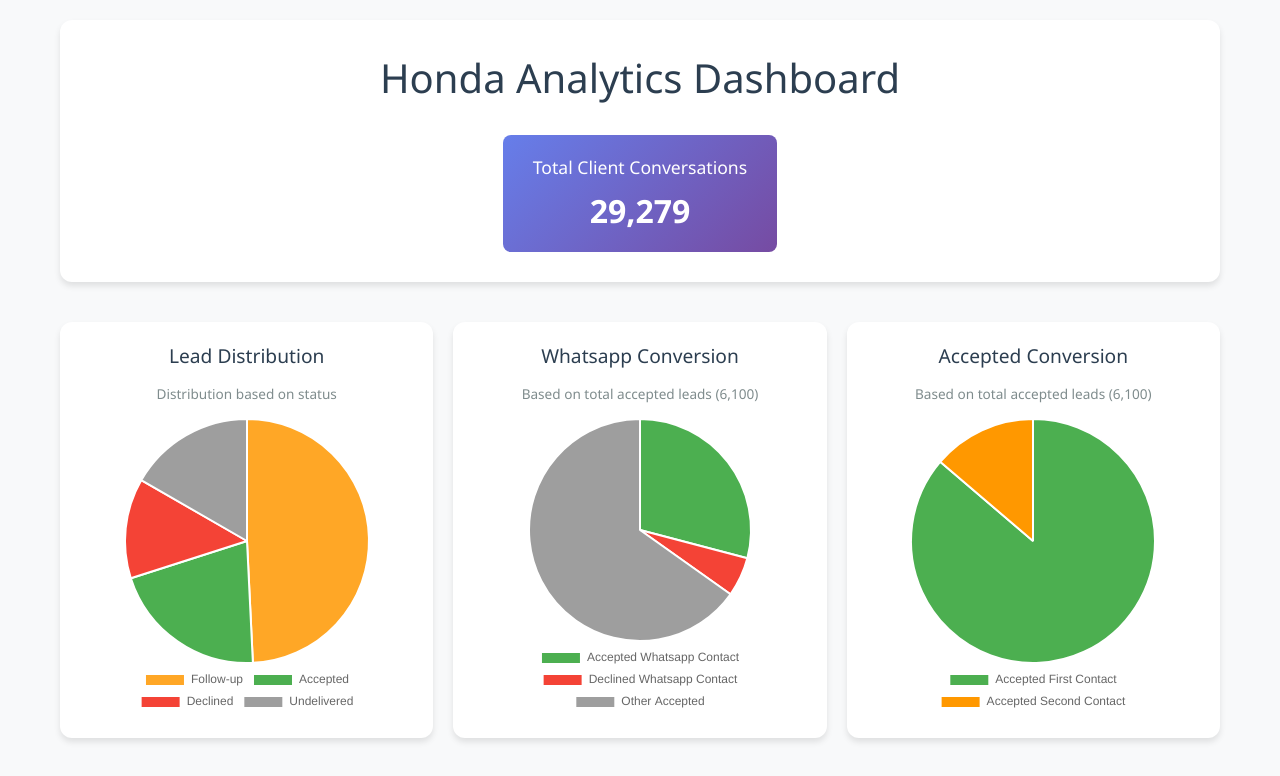
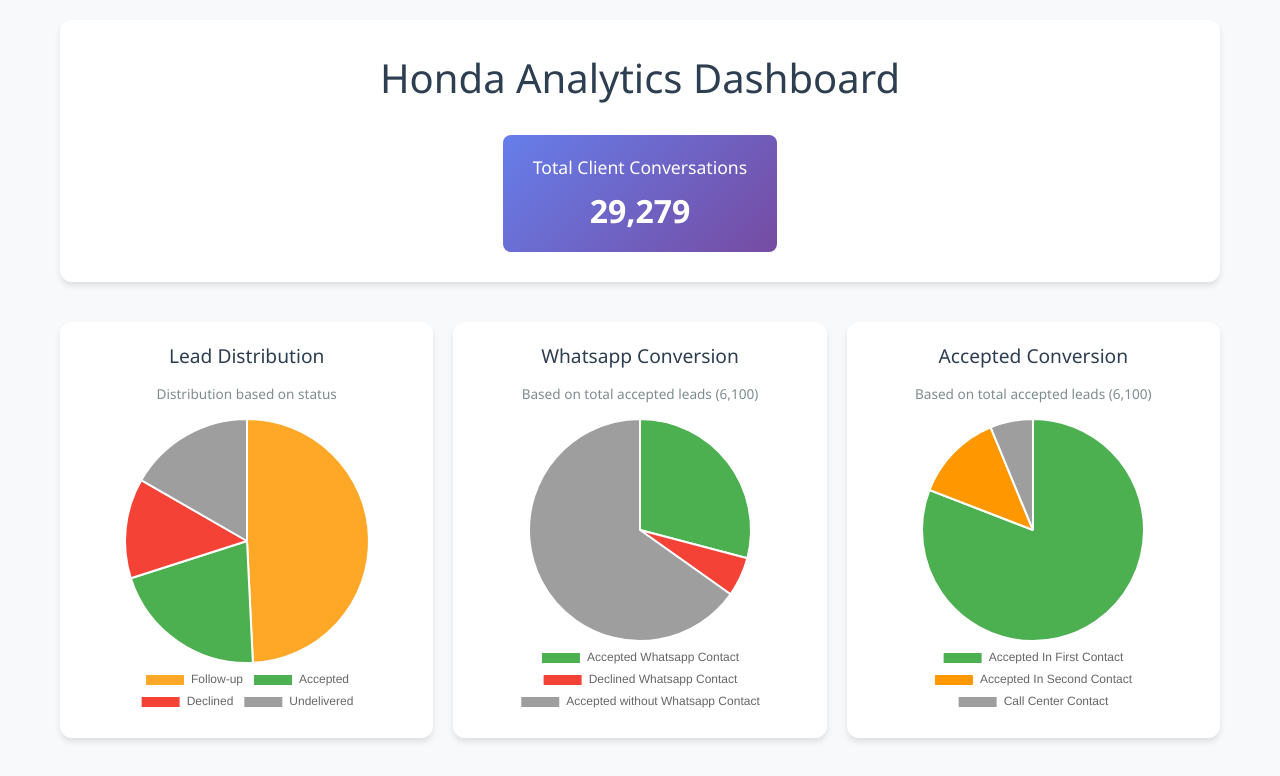
Before and after one commit to rmonteroh/honda-analytics, a React (Create React App) app in the folder honda-dashboard/: page / in a window 1280 px wide. Shown: the top 776 px of the page. Built offline with nearby package versions, Linux system fonts and the light colour scheme.

Commit message:
Enhance Dashboard component by adding 'Call Center Contact' and 'Accepted In First/Second Contact' categories; update chart data calculations for improved accuracy in follow-up analytics.

```diff
--- a/honda-dashboard/src/components/Dashboard.tsx
+++ b/honda-dashboard/src/components/Dashboard.tsx
@@ -114,13 +114,19 @@
   };
 
   const conversionBreakdownData = {
-    labels: ["Accepted Whatsapp Contact", "Declined Whatsapp Contact", "Other Accepted"],
+    labels: [
+      "Accepted Whatsapp Contact",
+      "Declined Whatsapp Contact",
+      "Accepted without Whatsapp Contact",
+    ],
     datasets: [
       {
         data: [
           data.conversion.sentToDealerWhatsapp.total,
           data.conversion.acceptedOutBusinessHours.total,
-          data.general.accepted.total - data.conversion.sentToDealerWhatsapp.total - data.conversion.acceptedOutBusinessHours.total,
+          data.general.accepted.total -
+            data.conversion.sentToDealerWhatsapp.total -
+            data.conversion.acceptedOutBusinessHours.total,
         ],
         backgroundColor: ["#4CAF50", "#F44336", "#9E9E9E"],
         borderWidth: 2,
@@ -130,14 +136,21 @@
   };
 
   const followUpBreakdownData = {
-    labels: ["Accepted First Contact", "Accepted Second Contact"],
+    labels: [
+      "Accepted In First Contact",
+      "Accepted In Second Contact",
+      "Call Center Contact",
+    ],
     datasets: [
       {
         data: [
           data.followUp.acceptedFirstContact.total,
           data.followUp.acceptedSecondContact.total,
+          data.general.accepted.total -
+            data.followUp.acceptedFirstContact.total -
+            data.followUp.acceptedSecondContact.total,
         ],
-        backgroundColor: ["#4CAF50", "#FF9800"],
+        backgroundColor: ["#4CAF50", "#FF9800", "#9E9E9E"],
         borderWidth: 2,
         borderColor: "#fff",
       },
@@ -209,8 +222,13 @@
                   ).toFixed(2);
                   break;
                 case 2:
-                  const otherAccepted = totalAccepted - data.conversion.sentToDealerWhatsapp.total - data.conversion.acceptedOutBusinessHours.total;
-                  percentage = ((otherAccepted / totalAccepted) * 100).toFixed(2);
+                  const otherAccepted =
+                    totalAccepted -
+                    data.conversion.sentToDealerWhatsapp.total -
+                    data.conversion.acceptedOutBusinessHours.total;
+                  percentage = ((otherAccepted / totalAccepted) * 100).toFixed(
+                    2
+                  );
                   break;
               }
             }
@@ -246,6 +264,16 @@
                   percentage = (
                     (data.followUp.acceptedSecondContact.total /
                       totalAccepted) *
+                    100
+                  ).toFixed(2);
+                  break;
+                case 2:
+                  const otherAcceptedFollowUp =
+                    totalAccepted -
+                    data.followUp.acceptedFirstContact.total -
+                    data.followUp.acceptedSecondContact.total;
+                  percentage = (
+                    (otherAcceptedFollowUp / totalAccepted) *
                     100
                   ).toFixed(2);
                   break;
```
